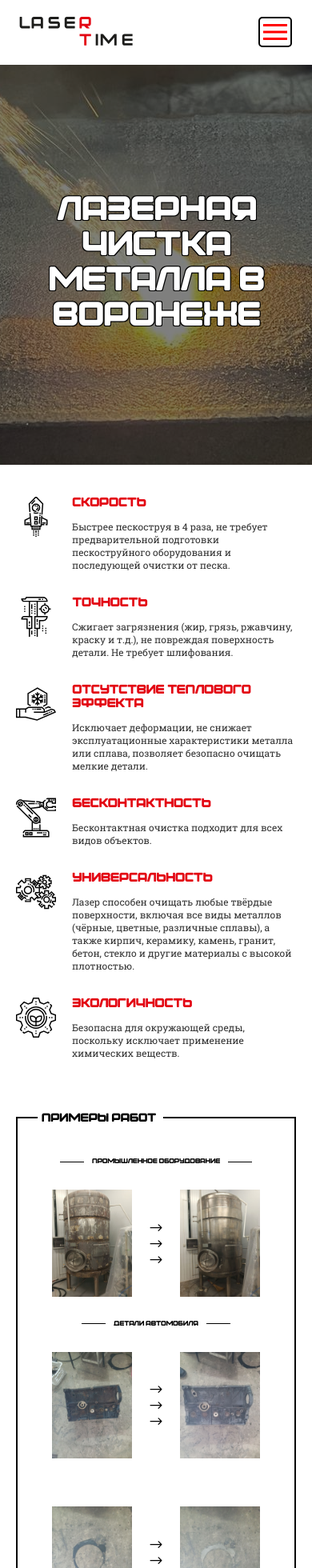
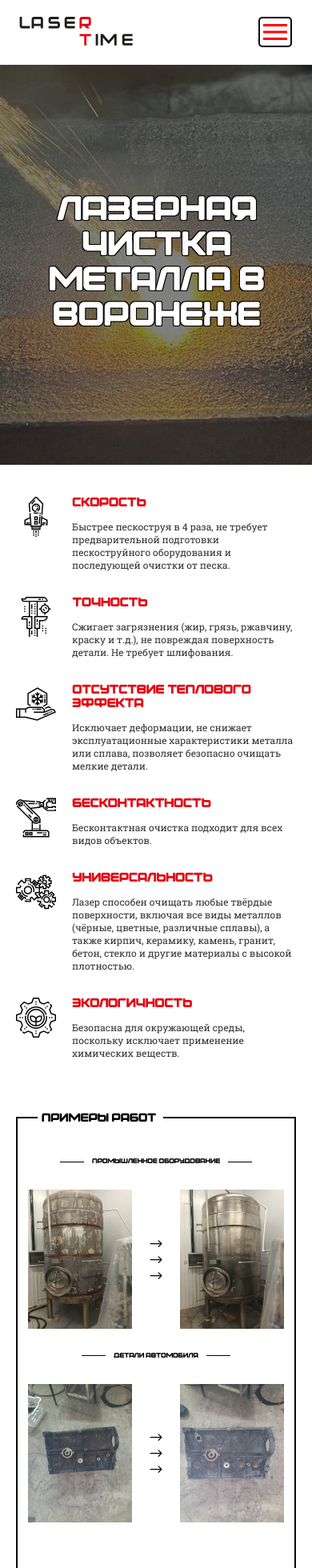
Before and after one commit to xSAPSANx/LaserTime, a React (Vite) app: page / in a window 390 px wide. Shown: the top 1960 px of the page at 80% size. Built offline with nearby package versions, Linux system fonts and the light colour scheme.

Commit message:
mini fix adaptive

```diff
--- a/src/widgets/showPhoto/index.scss
+++ b/src/widgets/showPhoto/index.scss
@@ -127,7 +127,13 @@
 
 @media (max-width: 550px) {
 	.content .photoServices {
-		width: 150px;
+		width: 180px;
+	}
+
+	@media (max-width: 500px) {
+		.content .photoServices {
+			width: 150px;
+		}
 	}
 
 	.content .arrowBlock .arrow {
@@ -160,7 +166,7 @@
 
 @media (max-width: 450px) {
 	.content .photoServices {
-		width: 100px;
+		width: 130px;
 	}
 
 	.content .arrowBlock .arrow {
@@ -176,3 +182,9 @@
 		width: 15px;
 	}
 }
+
+@media (max-width: 380px) {
+	.content .photoServices {
+		width: 100px;
+	}
+}
```
